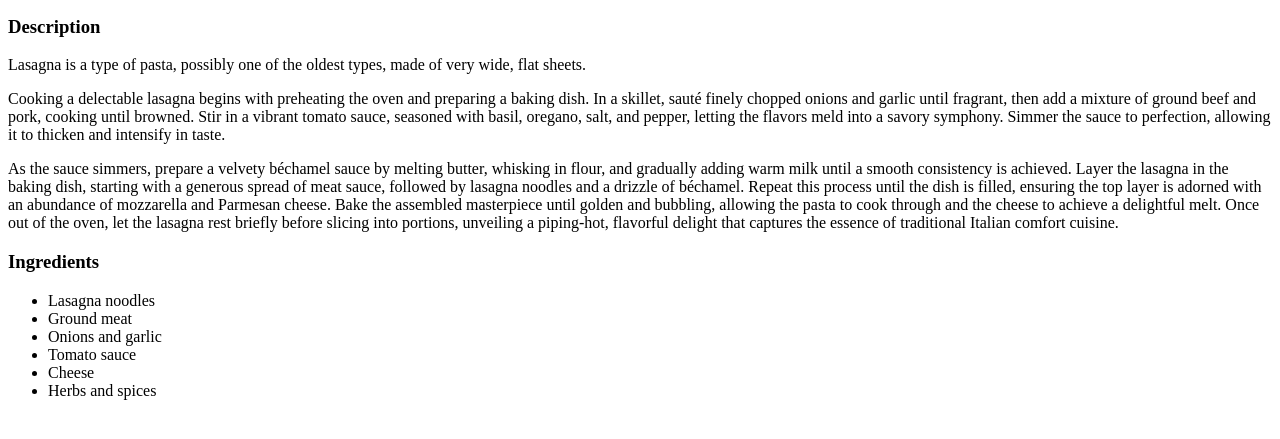
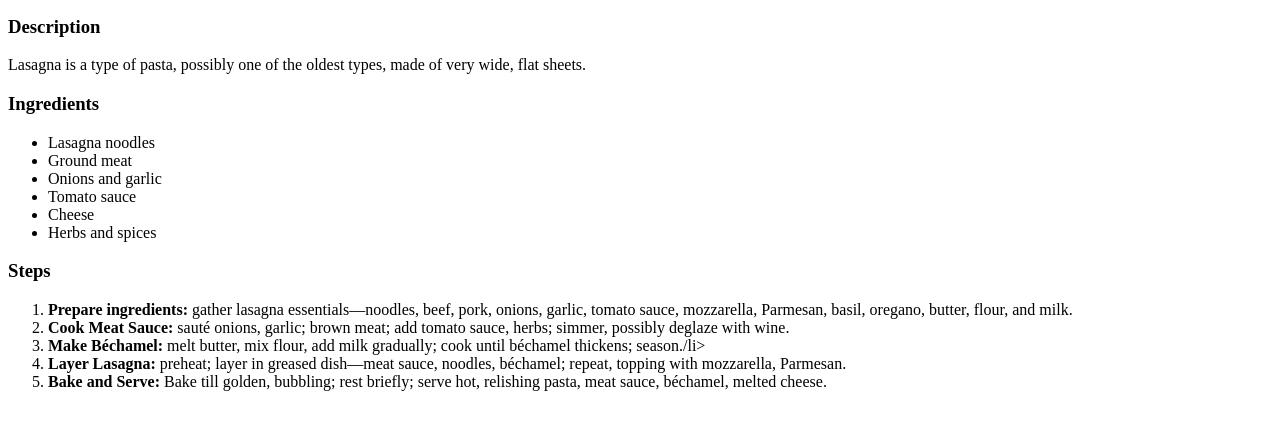
Before and after one commit to Jackey2baccey/odin-recipes, a plain HTML site: page recipes/lasagna.html in a window 1280 px wide. Shown: the part 101-540 px from the top of the page. Drawn offline with Linux system fonts and the light colour scheme.

Commit message:
Rewrite recipe section as an ordered list
Delete the original two paragraphs under the ingredients heading and
make a new ordered list for the steps.

```diff
--- a/recipes/lasagna.html
+++ b/recipes/lasagna.html
@@ -12,9 +12,6 @@
         <h3>Description</h3>
         <p>Lasagna is a type of pasta, possibly one of the oldest types, made of very wide, flat sheets.</p>
 
-        <p>Cooking a delectable lasagna begins with preheating the oven and preparing a baking dish. In a skillet, sauté finely chopped onions and garlic until fragrant, then add a mixture of ground beef and pork, cooking until browned. Stir in a vibrant tomato sauce, seasoned with basil, oregano, salt, and pepper, letting the flavors meld into a savory symphony. Simmer the sauce to perfection, allowing it to thicken and intensify in taste.</p>
-        <p>As the sauce simmers, prepare a velvety béchamel sauce by melting butter, whisking in flour, and gradually adding warm milk until a smooth consistency is achieved. Layer the lasagna in the baking dish, starting with a generous spread of meat sauce, followed by lasagna noodles and a drizzle of béchamel. Repeat this process until the dish is filled, ensuring the top layer is adorned with an abundance of mozzarella and Parmesan cheese. Bake the assembled masterpiece until golden and bubbling, allowing the pasta to cook through and the cheese to achieve a delightful melt. Once out of the oven, let the lasagna rest briefly before slicing into portions, unveiling a piping-hot, flavorful delight that captures the essence of traditional Italian comfort cuisine.</p>
-
         <h3>Ingredients</h3>
         <ul>
             <li>Lasagna noodles</li>
@@ -24,5 +21,14 @@
             <li>Cheese</li>
             <li>Herbs and spices</li>
         </ul>
+
+        <h3>Steps</h3>
+        <ol>
+            <li><strong>Prepare ingredients:</strong> gather lasagna essentials—noodles, beef, pork, onions, garlic, tomato sauce, mozzarella, Parmesan, basil, oregano, butter, flour, and milk.</li>
+            <li><strong>Cook Meat Sauce:</strong> sauté onions, garlic; brown meat; add tomato sauce, herbs; simmer, possibly deglaze with wine.</li>
+            <li><strong>Make Béchamel:</strong> melt butter, mix flour, add milk gradually; cook until béchamel thickens; season./li>
+            <li><strong>Layer Lasagna:</strong> preheat; layer in greased dish—meat sauce, noodles, béchamel; repeat, topping with mozzarella, Parmesan.</li>
+            <li><strong>Bake and Serve:</strong> Bake till golden, bubbling; rest briefly; serve hot, relishing pasta, meat sauce, béchamel, melted cheese.</li>
+        </ol>
     </body>
 </html>
```
